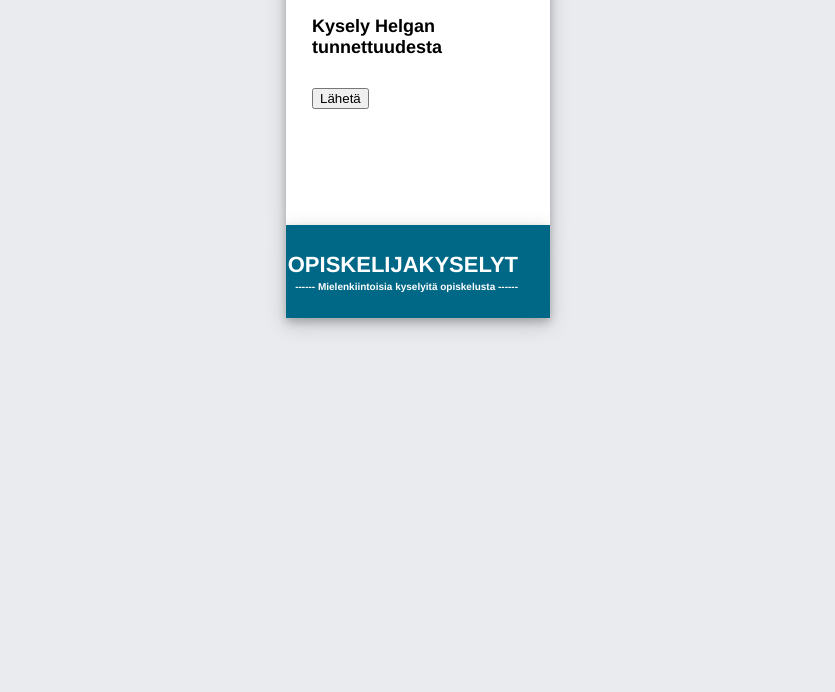
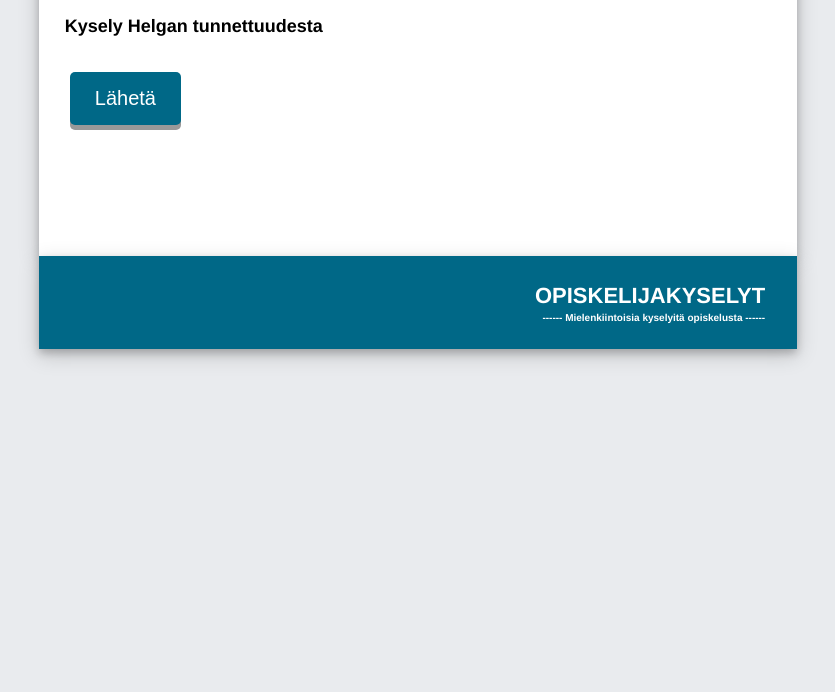
Before and after one commit to HenrikMeurman/Digitaalinen-kysely, a plain HTML site: page index.html in a window 1280 px wide. Shown: the part 108-800 px from the top of the page, without its empty margins (222-1057 px from the left). Drawn offline with nearby package versions, Linux system fonts and the light colour scheme.

Commit message:
Update tyyli.css

```diff
--- a/tyyli.css
+++ b/tyyli.css
@@ -19,8 +19,8 @@ header, footer {
 .kysely {
      box-shadow: 0 4px 8px 0 rgba(0, 0, 0, 0.2), 0 6px 20px 0 rgba(0, 0, 0, 0.19);
 	background-color:white;
-	margin-left:500px;
-	margin-right:500px;
+	margin-left:20%;
+	margin-right:20%;
 	text-align:left;
     padding:2em;
     overflow: hidden;
@@ -41,8 +41,8 @@ h1 {
 }
 
 .alalohko {
-    margin-left:500px;
-	margin-right:500px;
+    margin-left:20%;
+	margin-right:20%;
     padding-right:2em;
     background-color:#006887;
     display:block;
@@ -93,3 +93,27 @@ input[type=number], select {
     border-radius: 4px;
     box-sizing: border-box;
 }
+
+button{margin-top:5px;
+    margin-bottom:15px;
+    margin-left:5px;
+    padding: 15px 25px;
+    font-size: 20px;
+    text-align: center;
+    cursor: pointer;
+    outline: none;
+    color: #fff;
+    background-color: #006887;
+    border: none;
+    border-radius: 5px;
+    box-shadow: 0 5px #999;
+    font-family: 'Reem Kufi', sans-serif;
+}
+
+button:hover {background-color: #10329a}
+
+button:active {
+    background-color: #10329a;
+    box-shadow: 0 2px #666;
+    transform: translateY(4px);
+}
```
